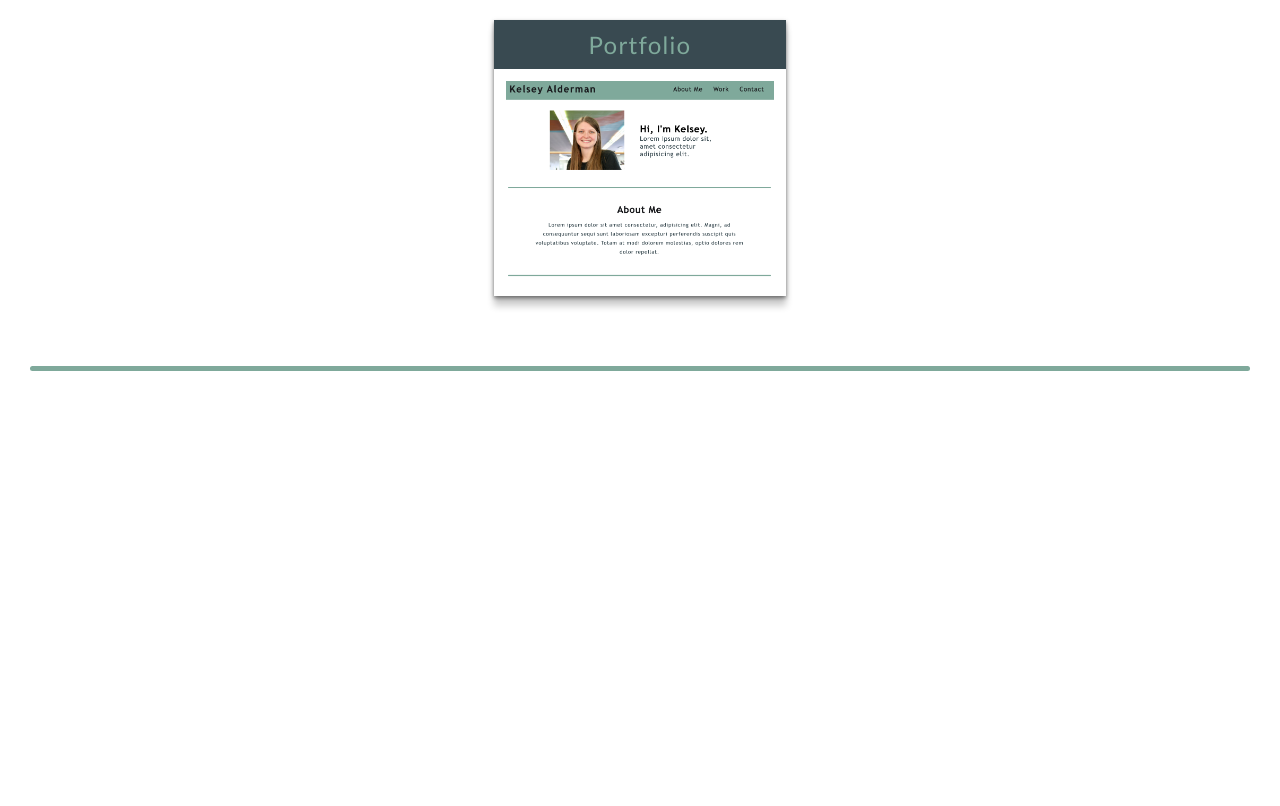
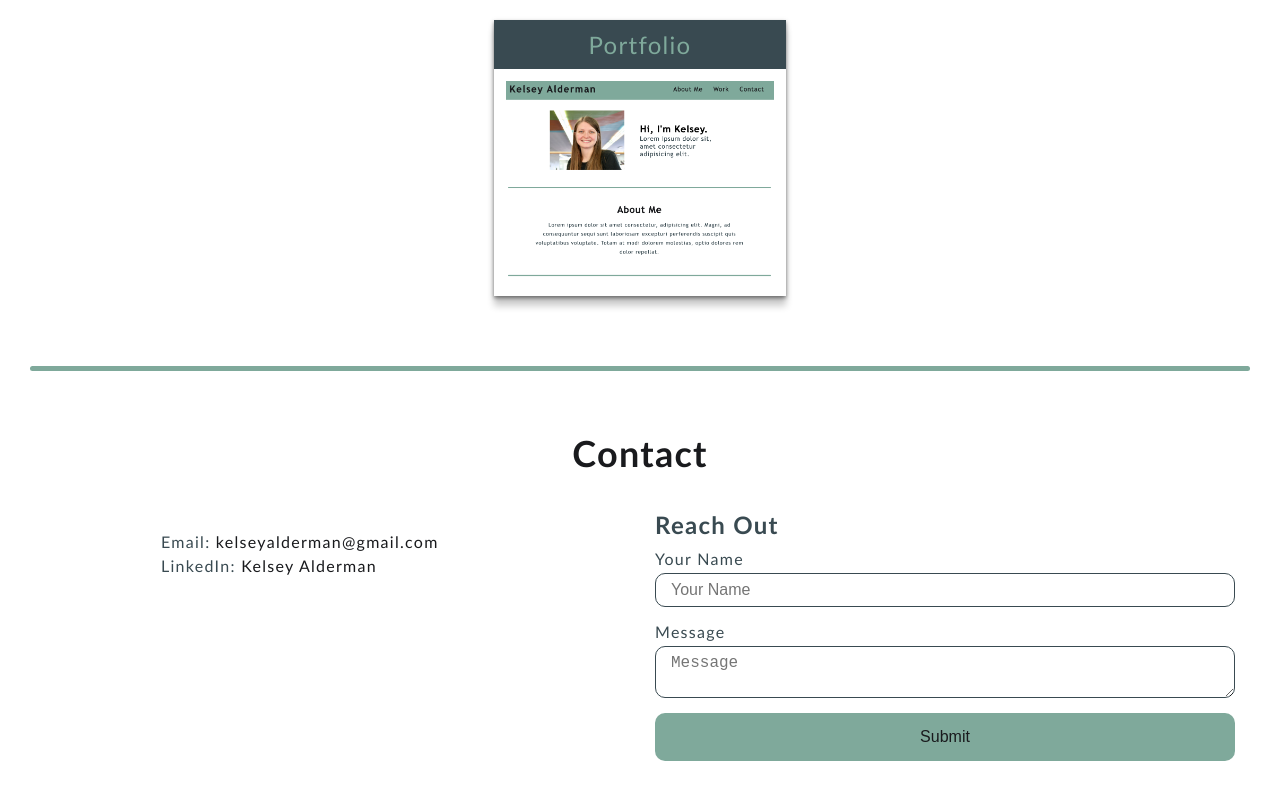
Before and after one commit to kelseyalderman/basic-portfolio, a plain HTML site: page index.html in a window 1280 px wide. Shown: the part 1330-2136 px from the top of the page. Before the commit the page ends 1731 px from the top, so only its background shows below. Drawn offline with Linux system fonts and the light colour scheme.

Commit message:
Contact Section

```diff
--- a/assets/css/style.css
+++ b/assets/css/style.css
@@ -198,6 +198,76 @@ section {
   width: 100%;
   margin-top: 50px;
 }
+/* WORK STYLE END */
+
+/* CONTACT STYLES START */
+.contact-info {
+  color: var(--secondary-color);
+  display: flex;
+  justify-content: space-between;
+  flex-wrap: wrap;
+}
+
+.contact-info > * {
+  flex: 1;
+  margin: 15px;
+}
+
+.contact-info address {
+  margin: 20px 0 20px 20%;
+  line-height: 1.5;
+  font-size: 16px;
+  font-style: normal;
+}
+
+.contact-info a {
+  text-decoration: none;
+  color: var(--primary-color);
+}
+
+.contact-info a:hover {
+  font-weight: bold;
+}
+
+.contact-form h3 {
+  font-size: 24px;
+  padding-bottom: 10px;
+}
+.contact-form input,
+.contact-form textarea {
+  border: 1px solid var(--secondary-color);
+  display: block;
+  padding: 7px 15px;
+  font-size: 16px;
+  color: var(--secondary-color);
+  width: 100%;
+  margin-bottom: 15px;
+  margin-top: 5px;
+  border-radius: 10px;
+  background-color: rgba(255, 255, 255, 0.75);
+}
+
+.contact-form input:focus,
+.contact-form textarea:focus {
+  outline: none;
+}
+
+.contact-form button {
+  width: 100%;
+  border: none;
+  background: var(--tertiary-color);
+  color: var(--primary-color);
+  text-align: center;
+  padding: 15px 0;
+  font-size: 16px;
+  border-radius: 10px;
+}
+
+.contact-form button:hover {
+  color: var(--tertiary-color);
+  background: var(--primary-color);
+}
+
 /* UTILITIES */
 .flex-row {
   display: flex;
--- a/index.html
+++ b/index.html
@@ -23,7 +23,7 @@
             <a href="#work">Work</a>
           </li>
           <li>
-            <a href="#contact">Contact</a>
+            <a href="#contact-me">Contact</a>
           </li>
         </ul>
       </nav>
@@ -94,5 +94,42 @@
         </div>
       </div>
     </section>
+    <!-- WORK END -->
+
+    <!-- CONTACT -->
+    <section id="contact-me" class="contact">
+      <div class="flex-row">
+        <h2 class="section-title">Contact</h2>
+      </div>
+
+      <div class="contact-info">
+        <div>
+          <address>
+            Email:
+            <a href="mailto:kelseyalderman@gmail.com"
+              >kelseyalderman@gmail.com</a
+            ><br />
+            LinkedIn:
+            <a href="https://www.linkedin.com/in/kelsey-alderman-79019922b/"
+              >Kelsey Alderman</a
+            >
+          </address>
+        </div>
+
+        <div class="contact-form">
+          <h3>Reach Out</h3>
+          <form>
+            <label for="contact-name">Your Name</label>
+            <input type="text" id="contact-name" placeholder="Your Name" />
+
+            <label for="contact-message">Message</label>
+            <textarea id="contact-message" placeholder="Message"></textarea>
+
+            <button type="submit">Submit</button>
+          </form>
+        </div>
+      </div>
+    </section>
+    <!-- CONTACT END -->
   </body>
 </html>
```
